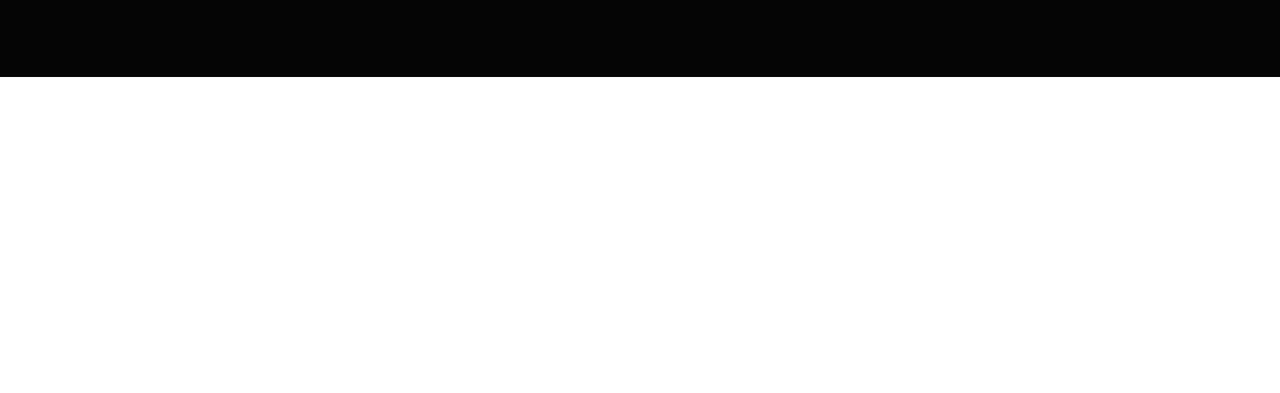
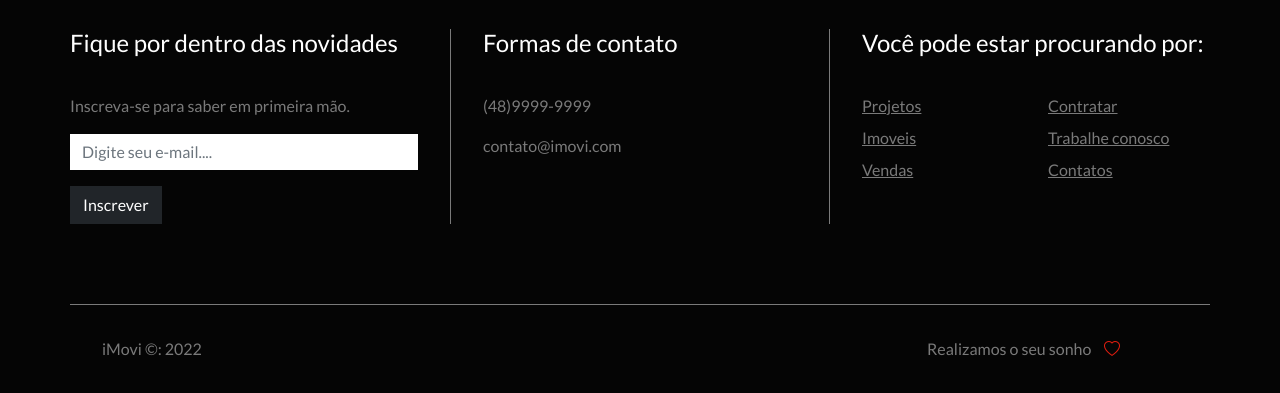
Before and after one commit to AdrianoVolter/aula-bootstrap-imovi, a plain HTML site: page index.html in a window 1280 px wide. Shown: the part 3229-3622 px from the top of the page. Before the commit the page ends 3306 px from the top, so only its background shows below. Drawn offline with nearby package versions, Linux system fonts and the light colour scheme.

Commit message:
Finalizando o footer, fechando o projeto iMovi

```diff
--- a/CSS/style.css
+++ b/CSS/style.css
@@ -293,3 +293,73 @@
 #social-icons i:hover {
     color: #7a7a7a;
 }
+
+/* Footer Details*/
+
+
+#footer-details {
+    margin-bottom: 3em;
+}
+
+#news-container,
+#contact-container,
+#links-container {
+    padding: 0;
+    border: 0;
+    margin-bottom: 2em;
+
+}
+
+#footer-details h4 {
+    color: #fff;
+    margin-bottom: 1.5em;
+
+}
+
+
+#news-container input {
+    border-radius: 0;
+    border: none;
+}
+
+#links-container li {
+    margin-bottom: .5em;
+}
+
+#links-container a:hover {
+    color: #fff;
+}
+
+
+
+/*  Footer bottom */
+
+#footer-bottom {
+    border-top: 1px solid #7a7a7a;
+    padding: 2em;
+
+}
+
+#footer-bottom i {
+    color: #e61e10;
+    padding: 0.3em;
+    margin-left: 0.3em;
+
+}
+
+@media(min-width: 768px) {
+
+    #news-container{
+        padding-right: 2em;
+    }
+
+    #links-container {
+        padding-left: 2em;
+    }
+
+    #contact-container {
+        padding: 0 2em;
+        border-left: 1px solid #7a7a7a;
+        border-right: 1px solid #7a7a7a;
+    }
+}
--- a/index.html
+++ b/index.html
@@ -311,13 +311,69 @@
               </div>
             </div>
           </div>
-          <!-- FOOTER DETALHES -->
+          <!-- FOOTER DETAils -->
 
-          <div class="col-12" id="footer-details"></div>
+          <div class="col-12" id="footer-details">
+            <div class="row">
+              <div class="col-12 col-md-4" id="news-container">
+                <h4>Fique por dentro das novidades</h4>
+                <p class="secondary-color">Inscreva-se para saber em primeira mão.</p>
+                <form>
+                  <div class="mb-3">
+                    <input type="email" class="form-control" placeholder="Digite seu e-mail...." id="">
+                  </div>
+                  <button class="btn btn-dark" type="submit">Inscrever</button>
+
+
+                </form>
+
+              </div>
+
+              <div class="col-12 col-md-4" id="contact-container">
+                <h4>Formas de contato</h4>
+                <p class="secondary-color">(48)9999-9999</p>
+                <p class="secondary-color">contato@imovi.com</p>
+              </div>
+              <div class="col-12 col-md-4" id="links-container">
+                <div class="row">
+                  <h4>Você pode estar procurando por:</h4>
+                  <div class="col-6">
+                    <ul class="list-unstyled">
+                      <li><a href="#" class="secondary-color">Projetos</a></li>
+                      <li><a href="#" class="secondary-color">Imoveis</a></li>
+                      <li><a href="#" class="secondary-color">Vendas</a></li>
+
+                    </ul>
+                  </div>
+                  <div class="col-6">
+                    <ul class="list-unstyled">
+                      <li><a href="#" class="secondary-color">Contratar</a></li>
+                      <li><a href="#" class="secondary-color">Trabalhe conosco</a></li>
+                      <li><a href="#" class="secondary-color">Contatos</a></li>
+
+                    </ul>
+                  </div>
+                </div>
+              </div>
+            </div>
+          </div>
 
           <!-- FOOTER BOTTOM-->
 
-          <div class="col-12" id="footer-bottom"></div>
+          <div class="col-12" id="footer-bottom">
+            <div class="row justify-content-between">
+              <div class="col-12 col-md-3">
+                <p class="secondary-color">iMovi &copy: 2022</p>
+
+              </div>
+              <div class="col-12 col-md-3">
+                <p class="secondary-color">
+                  Realizamos o seu sonho <i class="bi bi-heart"></i>
+                </p>
+
+              </div>
+            </div>
+          </div>
 
         </div>
       </div>
```
